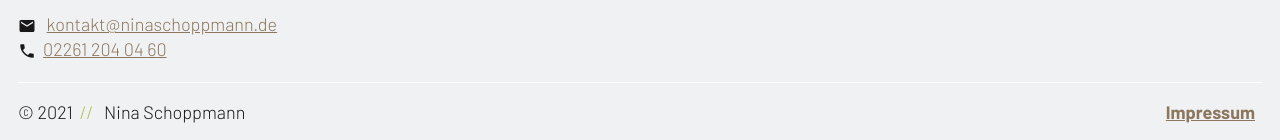
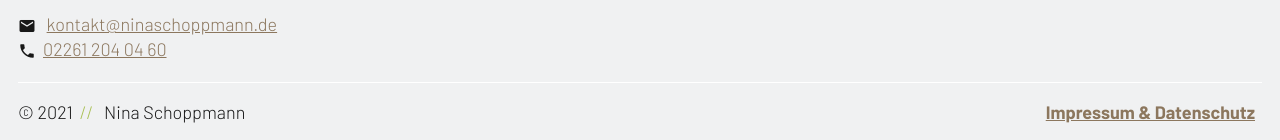
Before and after one commit to cnoss/nina-schoppmann, a Jekyll site: the page built from index.html, in a window 1280 px wide and 1400 px high, scrolled down 943 px. Shown: the part 1257-1397 px from the top of the window. Built offline with Jekyll 4.4.1, drawn with Linux system fonts in a browser that asks for light colours.

Commit message:
Impressum angepasst

```diff
--- a/_includes/footer.html
+++ b/_includes/footer.html
@@ -14,10 +14,12 @@
       <i class="icon">local_phone</i><a href="tel:+49022612040460">02261 204 04 60</a></li>
   </ul>
   <div class="footer__copyright">
+    <p class="footer__copyright-impressum"><a href="/impressum.html">Impressum & Datenschutz</a></p>
+
     <span class="footer__copyright-year">©
       {{ 'now' | date: "%Y" }}</span>
     <span class="footer__copyright-name">{{ site.data.settings.basic_settings.site_title }}</span>
 
-    <p class="footer__copyright-impressum"><a href="/impressum.html">Impressum</a></p>
+
   </div>
 </footer>
--- a/_layouts/default.html
+++ b/_layouts/default.html
@@ -6,6 +6,11 @@
         window.location = "https://nina-schoppmann.de";
   if (!(window.location.host.startsWith("127.0.0.1")) && (window.location.hostname.match(/ninaschoppmann\.de/)))
         window.location = "https://nina-schoppmann.de";
+
+  if(location.pathname !== "/" && location.pathname !== "/impressum.html"){
+    //window.location = "https://nina-schoppmann.de";
+    console.log(location.pathname);
+  }
 </script>
 {% if site.force-https %}
     <script>
--- a/_sass/_components.scss
+++ b/_sass/_components.scss
@@ -271,12 +271,20 @@
     }
 
     &-impressum{
-      position: absolute;
-      right: $xs;
-      top: $m;
+      padding-bottom: $m;
+
+    border-bottom: solid 1px #fff;
       font-weight: $fw-bold;
     }
 
+    @media only screen and (min-width: $vp-medium) {
+      &-impressum{
+        position: absolute;
+        right: $xs;
+        top: $m;
+        font-weight: $fw-bold;
+      }
+    }
 
   }
 
```
